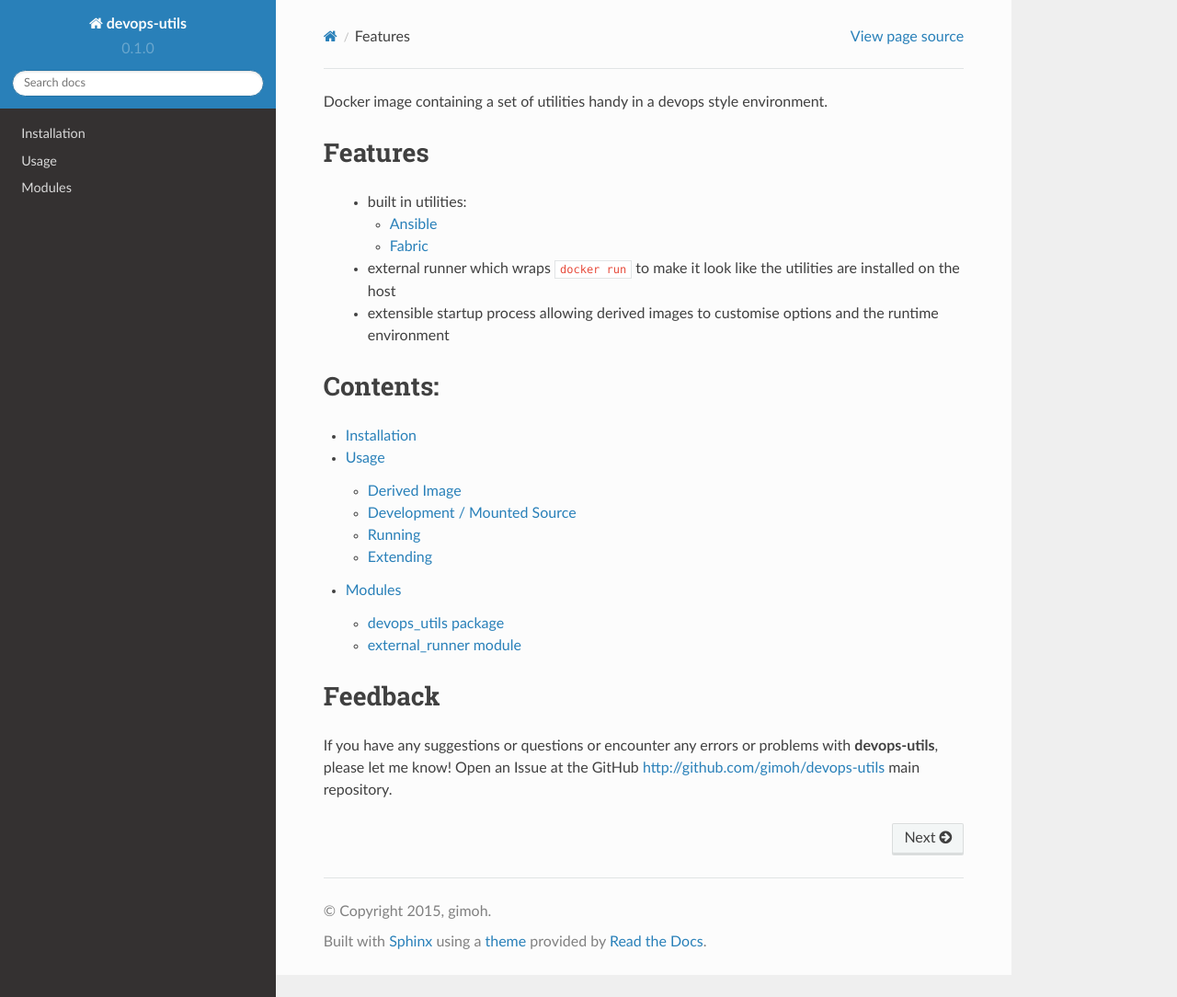
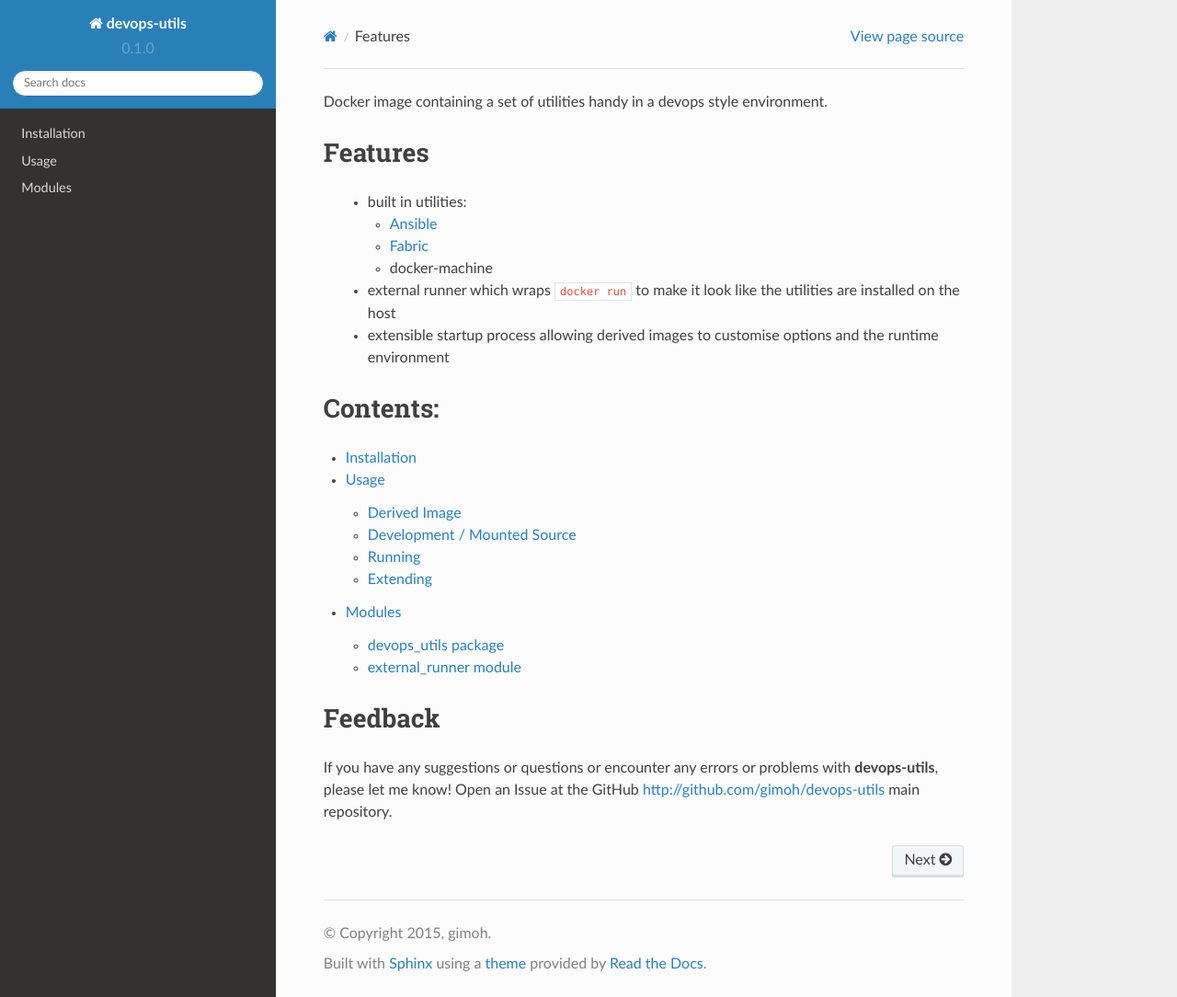
Before and after one commit to Spengreb/devops-utils, a Sphinx documentation site: the page built from docs/index.rst, in a window 1280 px wide and 1084 px high. Shown: the whole window at 92% size. Built offline with Sphinx 7.4.7 and the Read the Docs theme 2.0.0, drawn with Linux system fonts in a browser that asks for light colours.

```diff
--- a/docs/index.rst
+++ b/docs/index.rst
@@ -13,6 +13,7 @@
 
    - Ansible_
    - Fabric_
+   - docker-machine
 
  - external runner which wraps ``docker run`` to make it look like the
    utilities are installed on the host
@@ -22,6 +23,7 @@
 
 .. _Ansible: http://www.ansible.com/
 .. _Fabric: http://www.fabfile.org/
+.. _docker-machine: http://www.docker.com
 
 Contents:
 =========
```
Also changed, not shown: 1 other file.
